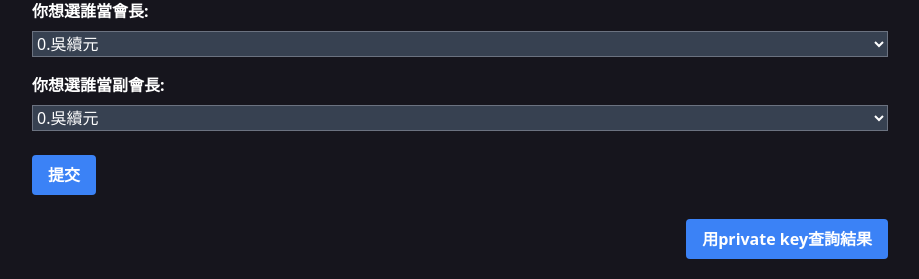
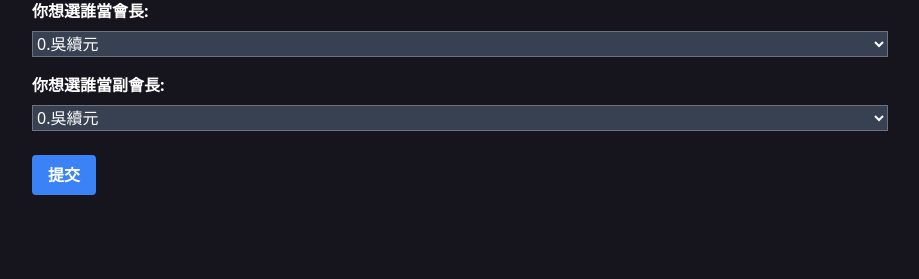
Before and after one commit to David810209/online-voting-system, a Flask app: page /info in a window 1280 px wide. Shown: the part 839-1118 px from the top of the page, without its empty margins (180-1099 px from the left). After the commit the page ends 1034 px from the top, so only its background shows below. Run offline with Flask 3, Linux system fonts and the light colour scheme.

Commit message:
make it better

```diff
--- a/app.py
+++ b/app.py
@@ -62,7 +62,11 @@ def check():
         encrypted_president_choice = base64.b64decode(encrypted_president_choice_b64)
         encrypted_vice_president_choice = base64.b64decode(encrypted_vice_president_choice_b64)
 
-        private_key = load_private_key(private_key_pem.encode('utf-8'))
+        try:
+            private_key = load_private_key(private_key_pem.encode('utf-8'))
+        except ValueError as e:
+            flash(f"Invalid private key: {e}", "error")
+            return redirect(url_for('result'))
 
         # 解密用戶選擇
         decrypted_president_choice = decrypt_data(private_key, encrypted_president_choice)
--- a/encrypt/rsa_process.py
+++ b/encrypt/rsa_process.py
@@ -37,7 +37,11 @@ def encrypt_data(public_key, data):
     return base64.b64encode(encrypted_data).decode('utf-8')
 
 def load_private_key(pem_data):
-    return serialization.load_pem_private_key(pem_data, password=None)
+    try:
+        return serialization.load_pem_private_key(pem_data, password=None)
+    except ValueError as e:
+        print(f"Error loading private key: {e}")
+        raise
 
 def decrypt_data(private_key, encrypted_data):
     decrypted_data = private_key.decrypt(
--- a/templates/info.html
+++ b/templates/info.html
@@ -106,14 +106,6 @@
                 </button>
             </div>
         </form>
-        <div class="mt-6 flex justify-end">
-            <form method="GET" action="/check">
-                <button type="submit"
-                    class="bg-blue-500 hover:bg-blue-700 text-white font-bold py-2 px-4 rounded focus:outline-none focus:shadow-outline">
-                    用private key查詢結果
-                </button>
-            </form>
-        </div>
     </div>
     <div id="confirmationModal" class="fixed inset-0 bg-black bg-opacity-50 flex items-center justify-center hidden">
         <div class="bg-black p-6 rounded-lg">
```
